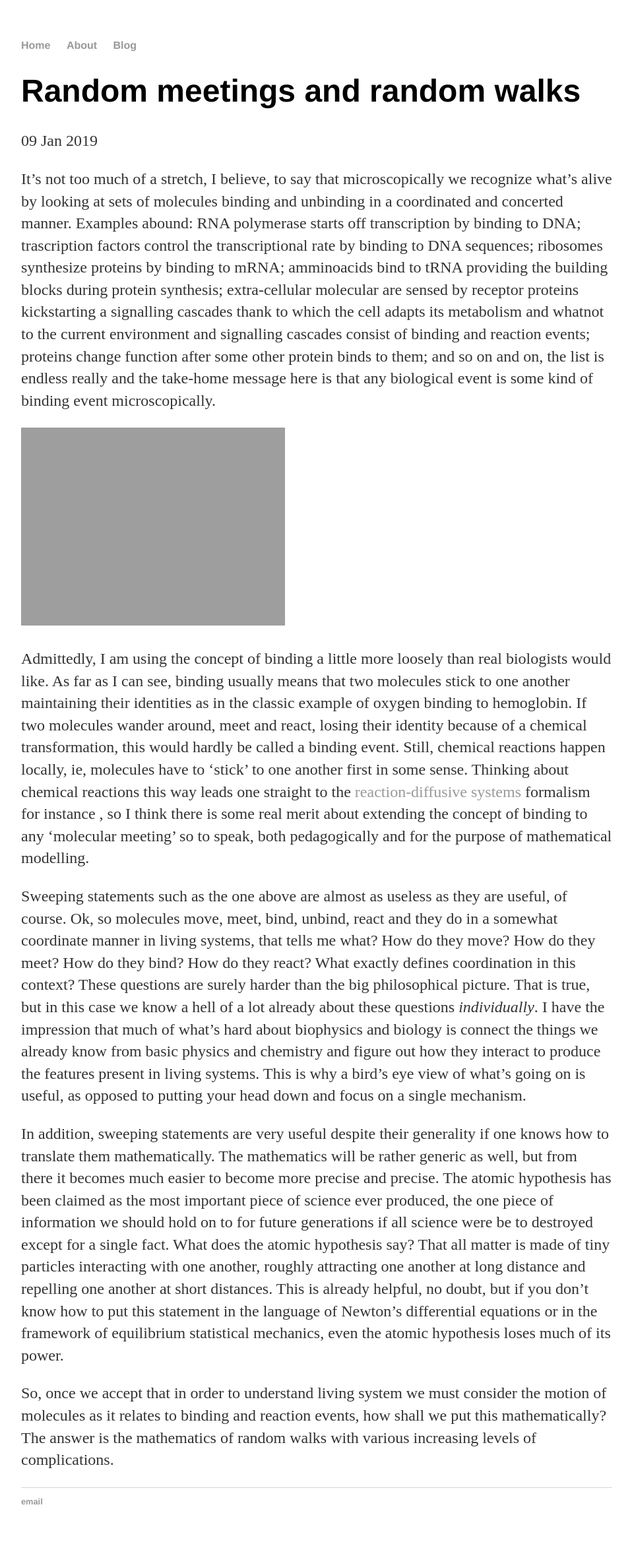
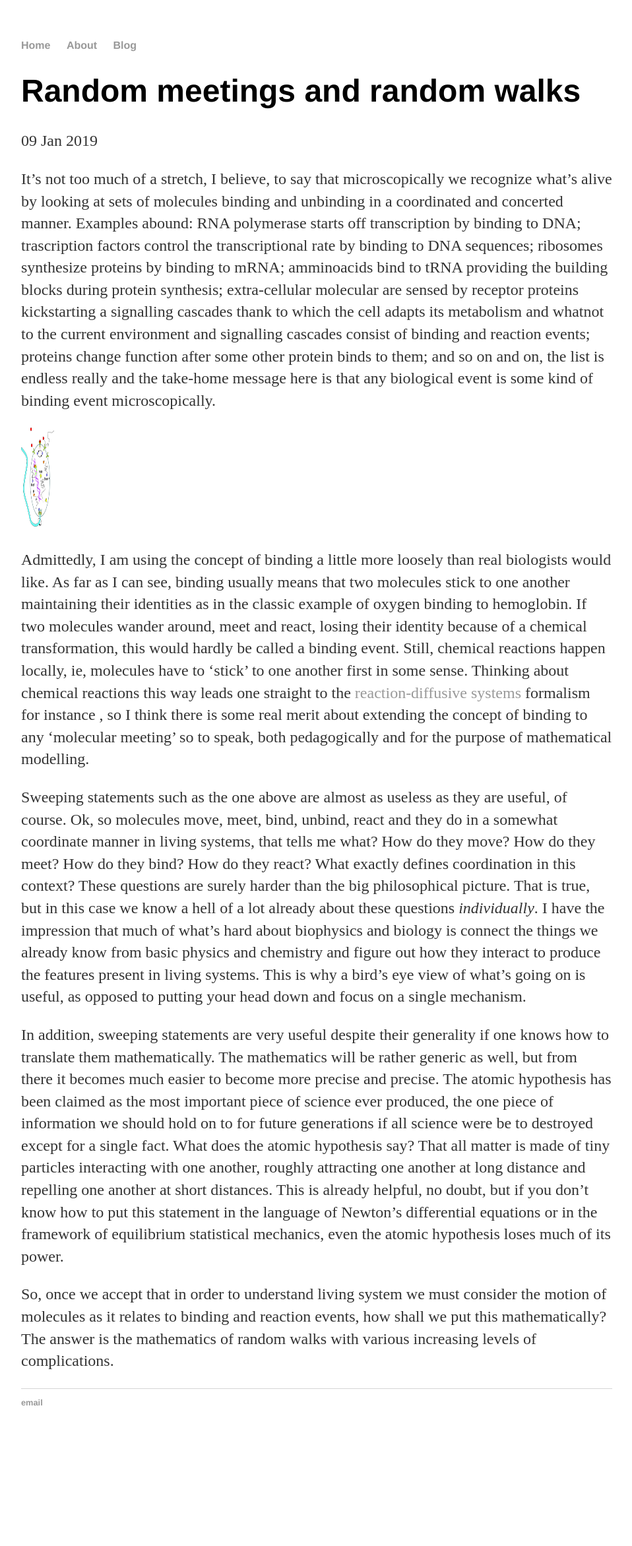
Before and after one commit to ghostsandmachines/ghostsandmachines.github.io, a Jekyll site: the page built from _posts/2019-01-09-ghost-and-machines-site-launched.md, in a window 1280 px wide. Shown: the whole page at 66% size, without its empty margins (160-1118 px from the left). Built offline with Jekyll 4.4.1, drawn with Linux system fonts in a browser that asks for light colours; after the commit the page ends 2193 px from its top, so only the background shows below that.

Commit message:
Update 2019-01-09-ghost-and-machines-site-launched.md

```diff
--- a/_posts/2019-01-09-ghost-and-machines-site-launched.md
+++ b/_posts/2019-01-09-ghost-and-machines-site-launched.md
@@ -6,9 +6,9 @@
 
 It's not too much of a stretch, I believe, to say that microscopically we recognize what's alive by looking at sets of molecules binding and unbinding in a coordinated and concerted manner. Examples abound: RNA polymerase starts off transcription by binding to DNA; trascription factors control the transcriptional rate by binding to DNA sequences; ribosomes synthesize proteins by binding to mRNA; amminoacids bind to tRNA providing the building blocks during protein synthesis; extra-cellular molecular are sensed by receptor proteins kickstarting a signalling cascades thank to which the cell adapts its metabolism and whatnot to the current environment and signalling cascades consist of binding and reaction events; proteins change function after some other protein binds to them; and so on and on, the list is endless really and the take-home message here is that any biological event is some kind of binding event microscopically.
 
-<!-- <img src="blog/img/2019-01-09-bindings.jpg" alt="bindings" width="200"/> -->
+ <img src="{{ site.url }}/blog/img/2019-01-09-bindings.jpg" alt="bindings" width="50" height="150"/>
 
-![bindings]({{ site.url }}/blog/img/2019-01-09-bindings.jpg =50x150)
+<!--![bindings]({{ site.url }}/blog/img/2019-01-09-bindings.jpg =50x150)-->
 
 Admittedly, I am using the concept of binding a little more loosely than real biologists would like. As far as I can see, binding usually means that two molecules stick to one another maintaining their identities as in the classic example of oxygen binding to hemoglobin. If two molecules wander around, meet and react, losing their identity because of a chemical transformation, this would hardly be called a binding event. Still, chemical reactions happen locally, ie, molecules have to 'stick' to one another first in some sense. Thinking about chemical reactions this way leads one straight to the [reaction-diffusive systems](<https://en.wikipedia.org/wiki/Reaction%E2%80%93diffusion_system>) formalism for instance , so I think there is some real merit about extending the concept of binding to any 'molecular meeting' so to speak, both pedagogically and for the purpose of mathematical modelling.
 
```
